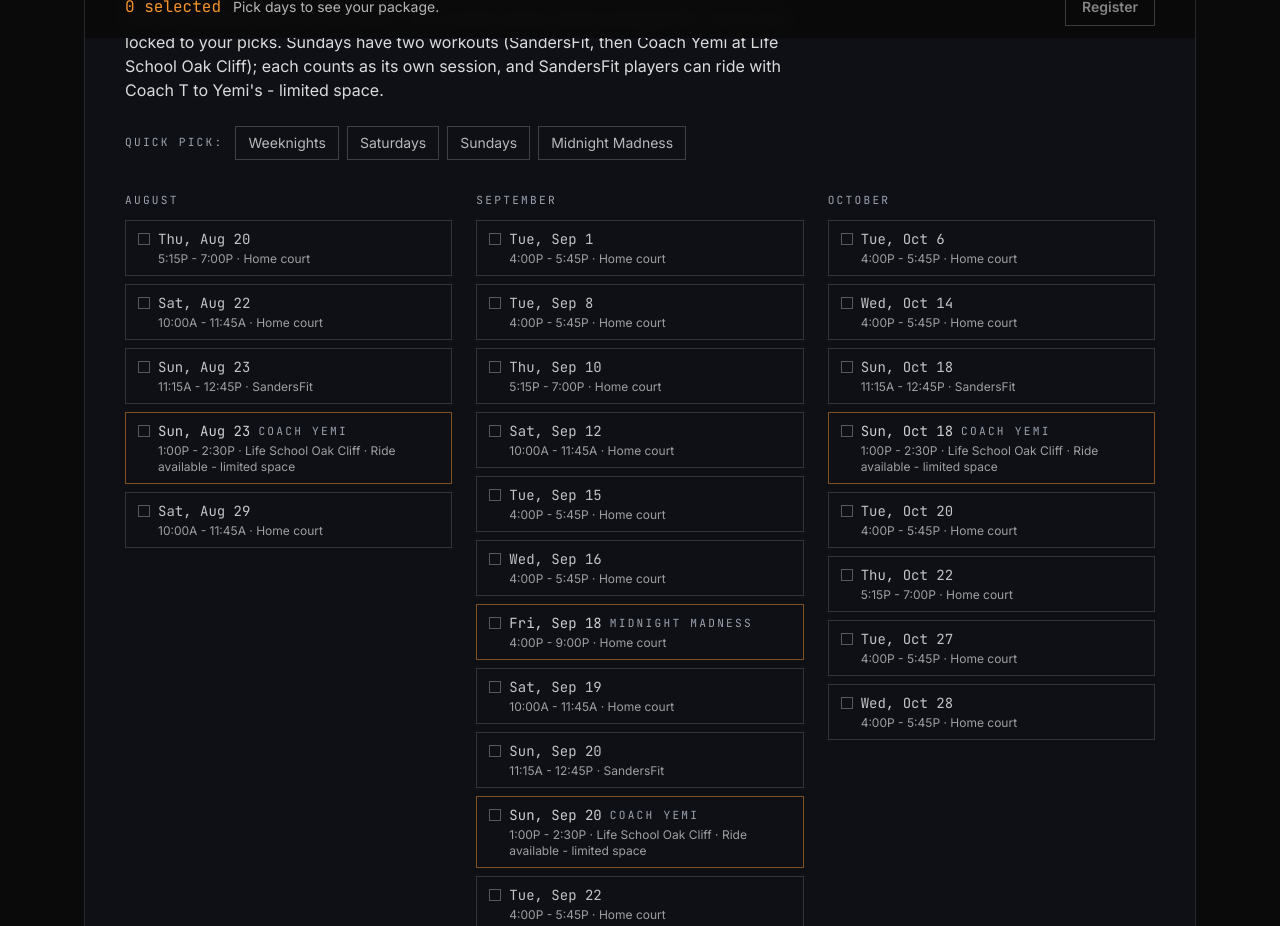
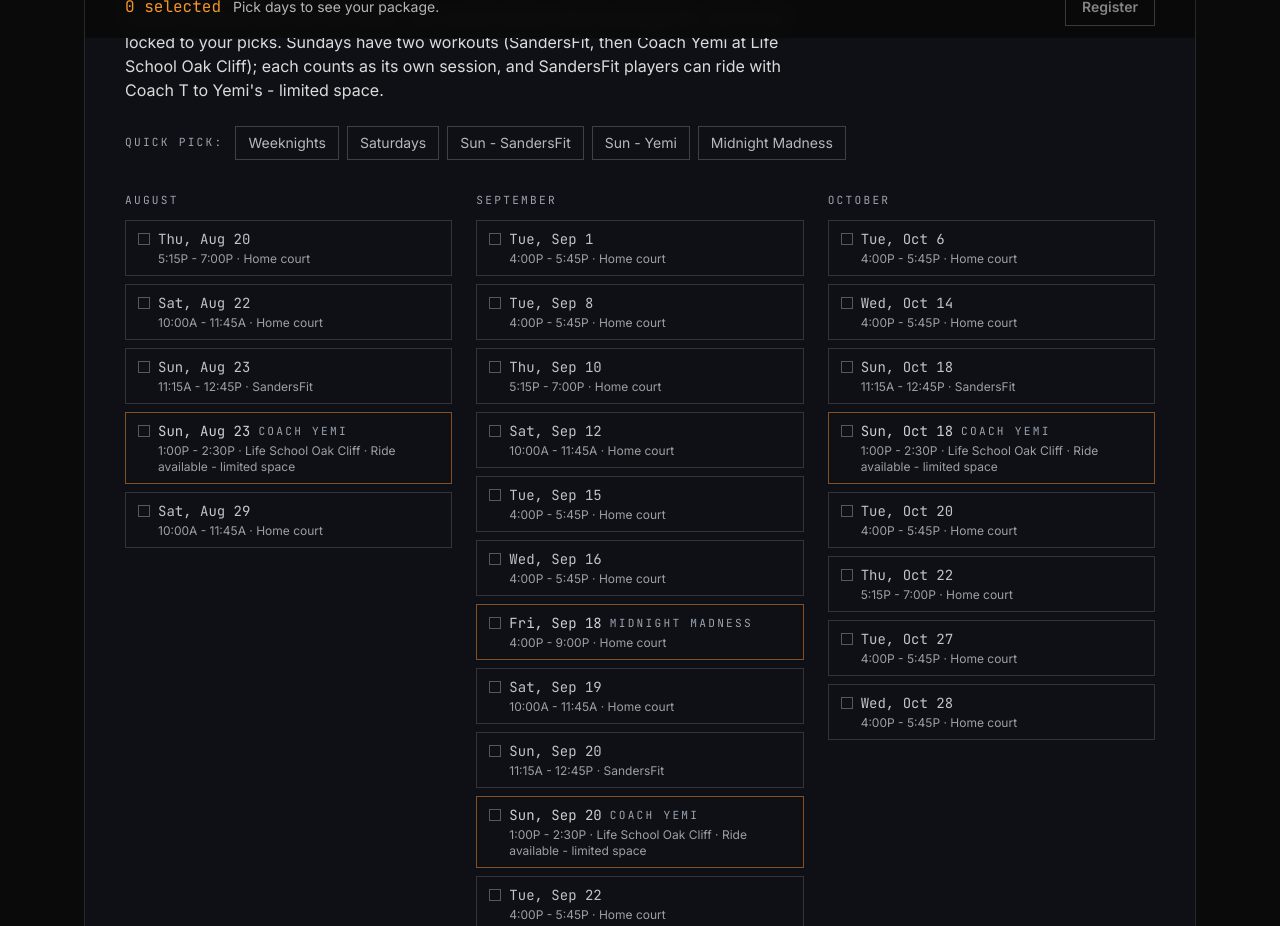
Before and after one commit to btctc/btcballers-fit, a Next.js app: page /programs in a window 1280 px wide. Shown: the part 1260-2186 px from the top of the page. Built offline with nearby package versions, Linux system fonts and the light colour scheme.

Commit message:
Split Sundays quick-pick into SandersFit and Yemi

```diff
--- a/src/components/SeasonPlanner.tsx
+++ b/src/components/SeasonPlanner.tsx
@@ -18,7 +18,8 @@ type QuickGroup = { label: string; match: (s: FallSession) => boolean };
 const QUICK_GROUPS: QuickGroup[] = [
   { label: "Weeknights", match: (s) => !s.mm && ["Tue", "Wed", "Thu"].some((d) => s.label.startsWith(d)) },
   { label: "Saturdays", match: (s) => s.label.startsWith("Sat") },
-  { label: "Sundays", match: (s) => s.label.startsWith("Sun") },
+  { label: "Sun - SandersFit", match: (s) => s.label.startsWith("Sun") && !s.yemi },
+  { label: "Sun - Yemi", match: (s) => !!s.yemi },
   { label: "Midnight Madness", match: (s) => !!s.mm },
 ];
 
```
